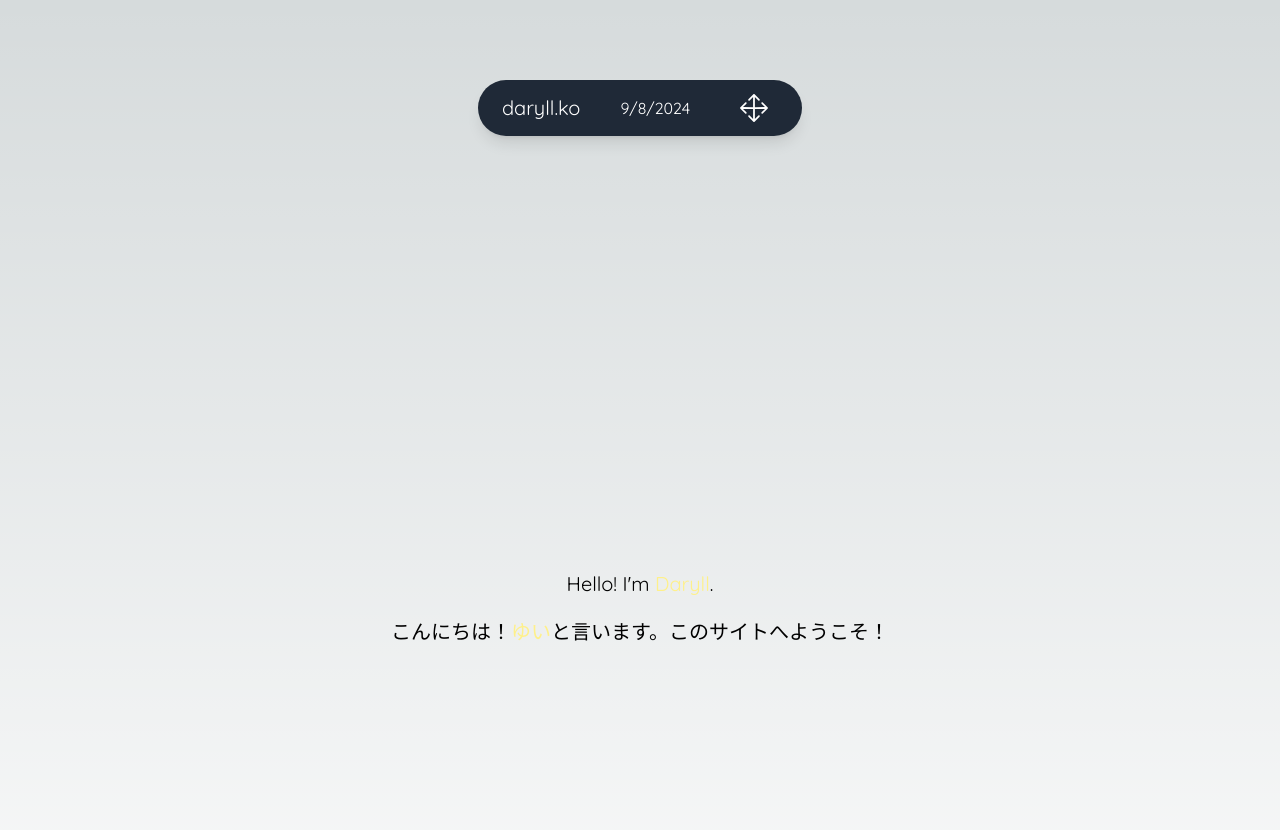
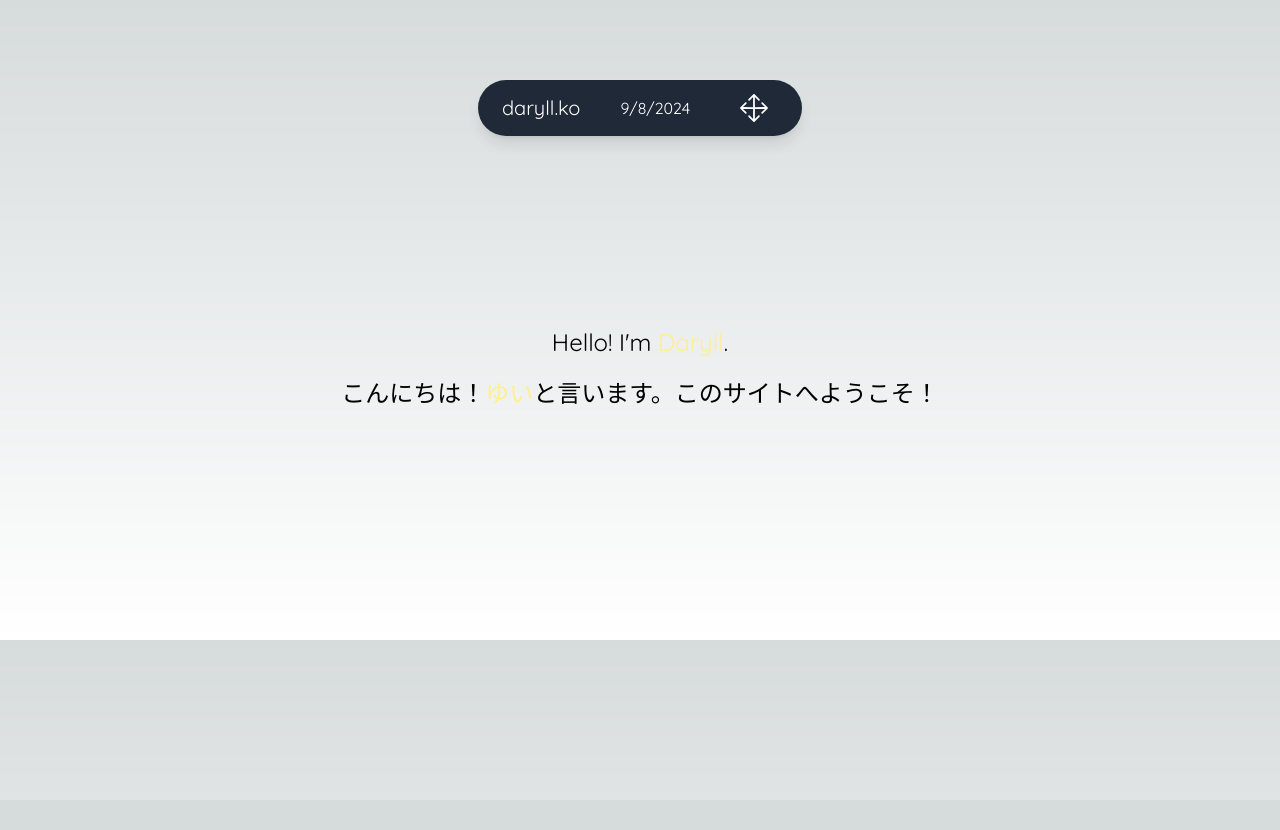
Before and after one commit to daryll-ko/daryll, a Next.js app: page / in a window 1280 px wide. Shown: the top 830 px of the page. After the commit the page ends 800 px from the top, so only its background shows below. Built offline with nearby package versions, Linux system fonts and the light colour scheme; a web font is replaced by a local one.

Commit message:
update: fix homepage layout

```diff
--- a/app/page.tsx
+++ b/app/page.tsx
@@ -2,17 +2,17 @@ import JP from "@/components/JP";
 
 export default function Home() {
   return (
-    <main className="flex min-h-screen flex-col items-center justify-center gap-5 p-24">
-      <p className="text-xl">
+    <div className="flex h-80 flex-col items-center justify-center text-2xl gap-5">
+      <p>
         Hello! I&apos;m <span className="text-yellow-200">Daryll</span>.
       </p>
-      <JP className="flex flex-col items-center md:block text-xl">
+      <JP className="flex flex-col items-center md:block">
         <span>
           こんにちは！<span className="text-yellow-200">ゆい</span>
           と言います。
         </span>
         <span>このサイトへようこそ！</span>
       </JP>
-    </main>
+    </div>
   );
 }
```
